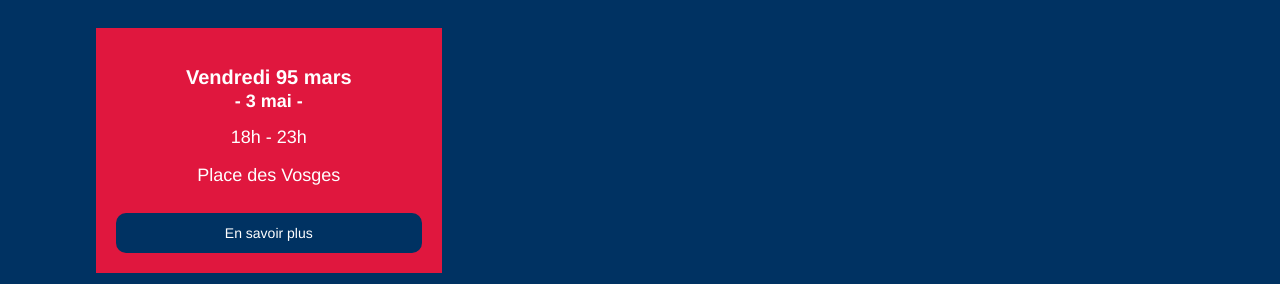
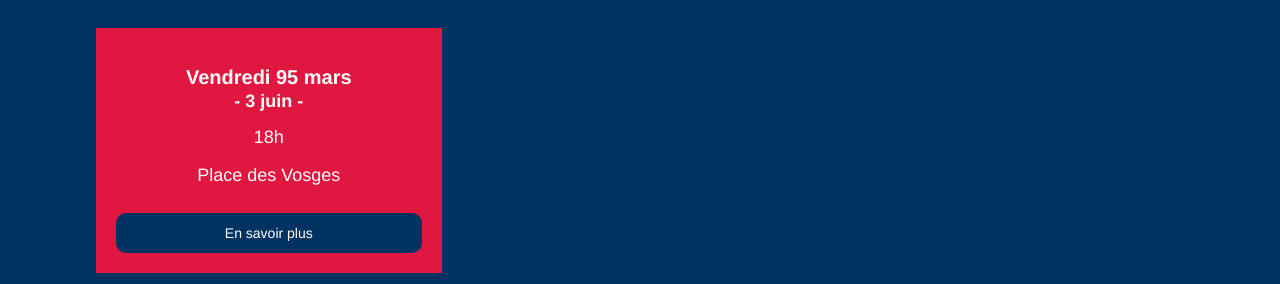
Before and after one commit to clairezed/nuit-debout-epinal, a Jekyll site: the page built from index.html, in a window 1280 px wide. Shown: the part 482-766 px from the top of the page. Built offline with Jekyll 4.4.1, drawn with Linux system fonts in a browser that asks for light colours.

Commit message:
fix 3 juin

```diff
--- a/_data/agenda.yml
+++ b/_data/agenda.yml
@@ -84,9 +84,9 @@
   wiki_link: "https://wiki.nuitdebout.fr/wiki/Villes/%C3%89pinal/88mars"
 
 - date_nd: Vendredi 95 mars
-  date_normal: 3 mai
+  date_normal: 3 juin
   date: 2016-06-03 23:59:59 +0200
-  hour: 18h - 23h
+  hour: 18h
   theme: Démocratie
   location: Place des Vosges
   wiki_link: "https://wiki.nuitdebout.fr/wiki/Villes/Épinal/95mars"
```
